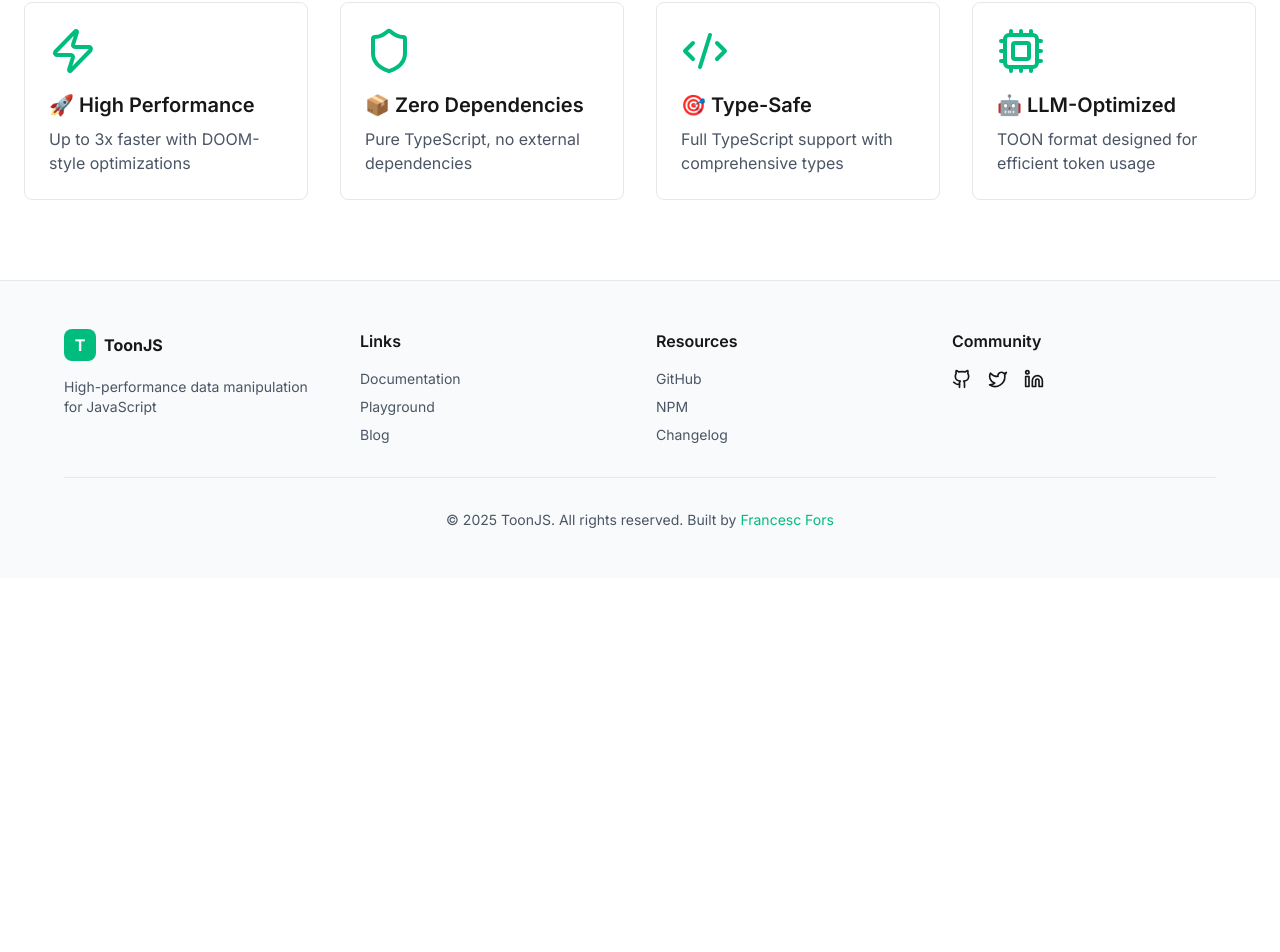
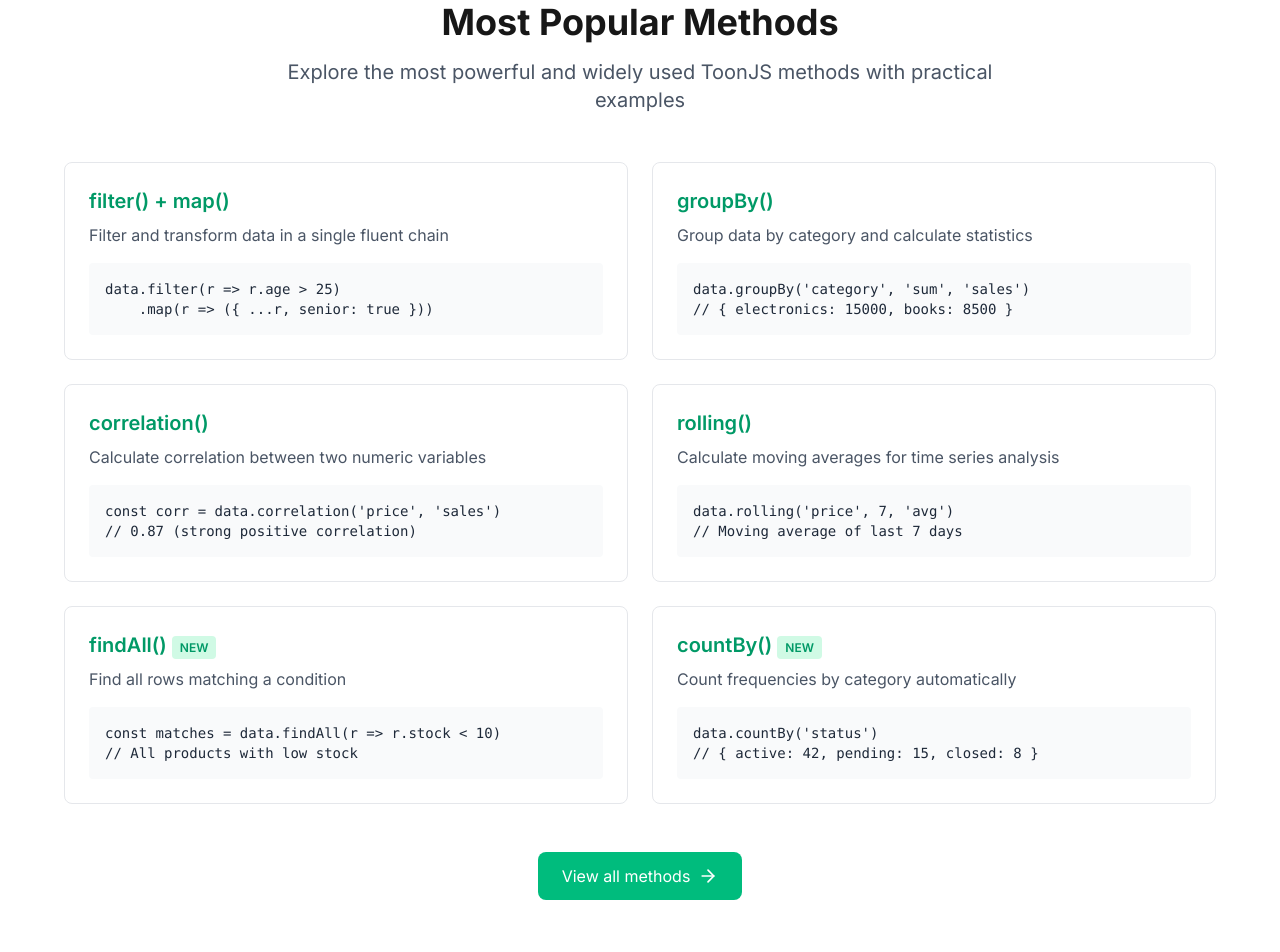
Before and after one commit to cescofors75/webToonJS, a Next.js app: page / in a window 1280 px wide. Shown: the part 854-1806 px from the top of the page. Before the commit the page ends 1432 px from the top, so only its background shows below. Built offline with nearby package versions, Linux system fonts and the light colour scheme; no server answers.

Commit message:
feat: add popular methods showcase section to homepage with examples

```diff
--- a/app/page.tsx
+++ b/app/page.tsx
@@ -67,26 +67,108 @@
         </div>
       </section>
 
-      {/* Features */}
+      {/* Popular Methods */}
       <section className="py-20 px-6">
         <div className="container mx-auto">
+          <h2 className="text-4xl font-bold text-center mb-4">{t.home.methods.title}</h2>
+          <p className="text-xl text-gray-600 text-center mb-12 max-w-3xl mx-auto">
+            {t.home.methods.subtitle}
+          </p>
+
+          <div className="grid grid-cols-1 lg:grid-cols-2 gap-6 max-w-6xl mx-auto">
+            {/* Method 1: filter + map */}
+            <div className="bg-white border border-gray-200 rounded-lg p-6 hover:shadow-lg transition-all">
+              <h3 className="text-xl font-semibold text-emerald-600 mb-2 font-mono">filter() + map()</h3>
+              <p className="text-gray-600 mb-4">{t.home.methods.m1.desc}</p>
+              <pre className="bg-gray-50 rounded p-4 overflow-x-auto text-sm">
+                <code className="text-gray-800">{`data.filter(r => r.age > 25)
+    .map(r => ({ ...r, senior: true }))`}</code>
+              </pre>
+            </div>
+
+            {/* Method 2: groupBy */}
+            <div className="bg-white border border-gray-200 rounded-lg p-6 hover:shadow-lg transition-all">
+              <h3 className="text-xl font-semibold text-emerald-600 mb-2 font-mono">groupBy()</h3>
+              <p className="text-gray-600 mb-4">{t.home.methods.m2.desc}</p>
+              <pre className="bg-gray-50 rounded p-4 overflow-x-auto text-sm">
+                <code className="text-gray-800">{`data.groupBy('category', 'sum', 'sales')
+// { electronics: 15000, books: 8500 }`}</code>
+              </pre>
+            </div>
+
+            {/* Method 3: correlation */}
+            <div className="bg-white border border-gray-200 rounded-lg p-6 hover:shadow-lg transition-all">
+              <h3 className="text-xl font-semibold text-emerald-600 mb-2 font-mono">correlation()</h3>
+              <p className="text-gray-600 mb-4">{t.home.methods.m3.desc}</p>
+              <pre className="bg-gray-50 rounded p-4 overflow-x-auto text-sm">
+                <code className="text-gray-800">{`const corr = data.correlation('price', 'sales')
+// 0.87 (strong positive correlation)`}</code>
+              </pre>
+            </div>
+
+            {/* Method 4: rolling */}
+            <div className="bg-white border border-gray-200 rounded-lg p-6 hover:shadow-lg transition-all">
+              <h3 className="text-xl font-semibold text-emerald-600 mb-2 font-mono">rolling()</h3>
+              <p className="text-gray-600 mb-4">{t.home.methods.m4.desc}</p>
+              <pre className="bg-gray-50 rounded p-4 overflow-x-auto text-sm">
+                <code className="text-gray-800">{`data.rolling('price', 7, 'avg')
+// Moving average of last 7 days`}</code>
+              </pre>
+            </div>
+
+            {/* Method 5: findAll */}
+            <div className="bg-white border border-gray-200 rounded-lg p-6 hover:shadow-lg transition-all">
+              <h3 className="text-xl font-semibold text-emerald-600 mb-2 font-mono">findAll() <span className="text-xs bg-emerald-100 px-2 py-1 rounded">NEW</span></h3>
+              <p className="text-gray-600 mb-4">{t.home.methods.m5.desc}</p>
+              <pre className="bg-gray-50 rounded p-4 overflow-x-auto text-sm">
+                <code className="text-gray-800">{`const matches = data.findAll(r => r.stock < 10)
+// All products with low stock`}</code>
+              </pre>
+            </div>
+
+            {/* Method 6: countBy */}
+            <div className="bg-white border border-gray-200 rounded-lg p-6 hover:shadow-lg transition-all">
+              <h3 className="text-xl font-semibold text-emerald-600 mb-2 font-mono">countBy() <span className="text-xs bg-emerald-100 px-2 py-1 rounded">NEW</span></h3>
+              <p className="text-gray-600 mb-4">{t.home.methods.m6.desc}</p>
+              <pre className="bg-gray-50 rounded p-4 overflow-x-auto text-sm">
+                <code className="text-gray-800">{`data.countBy('status')
+// { active: 42, pending: 15, closed: 8 }`}</code>
+              </pre>
+            </div>
+          </div>
+
+          <div className="text-center mt-12">
+            <Link
+              href="/docs/api-reference"
+              className="inline-flex items-center gap-2 px-6 py-3 bg-emerald-500 text-white rounded-lg hover:bg-emerald-600 transition-all"
+            >
+              {t.home.methods.viewAll}
+              <ArrowRight className="w-5 h-5" />
+            </Link>
+          </div>
+        </div>
+      </section>
+
+      {/* Features */}
+      <section className="py-20 px-6 bg-gray-50">
+        <div className="container mx-auto">
           <div className="grid grid-cols-1 md:grid-cols-2 lg:grid-cols-4 gap-8">
-            <div className="p-6 border border-gray-200 rounded-lg hover:border-emerald-500 transition-all hover:shadow-lg">
+            <div className="p-6 border border-gray-200 rounded-lg hover:border-emerald-500 transition-all hover:shadow-lg bg-white">
               <Zap className="w-12 h-12 text-emerald-500 mb-4" />
               <h3 className="text-xl font-semibold mb-2">{t.home.features.performance.title}</h3>
               <p className="text-gray-600">{t.home.features.performance.desc}</p>
             </div>
-            <div className="p-6 border border-gray-200 rounded-lg hover:border-emerald-500 transition-all hover:shadow-lg">
+            <div className="p-6 border border-gray-200 rounded-lg hover:border-emerald-500 transition-all hover:shadow-lg bg-white">
               <Shield className="w-12 h-12 text-emerald-500 mb-4" />
               <h3 className="text-xl font-semibold mb-2">{t.home.features.zero.title}</h3>
               <p className="text-gray-600">{t.home.features.zero.desc}</p>
             </div>
-            <div className="p-6 border border-gray-200 rounded-lg hover:border-emerald-500 transition-all hover:shadow-lg">
+            <div className="p-6 border border-gray-200 rounded-lg hover:border-emerald-500 transition-all hover:shadow-lg bg-white">
               <Code2 className="w-12 h-12 text-emerald-500 mb-4" />
               <h3 className="text-xl font-semibold mb-2">{t.home.features.typesafe.title}</h3>
               <p className="text-gray-600">{t.home.features.typesafe.desc}</p>
             </div>
-            <div className="p-6 border border-gray-200 rounded-lg hover:border-emerald-500 transition-all hover:shadow-lg">
+            <div className="p-6 border border-gray-200 rounded-lg hover:border-emerald-500 transition-all hover:shadow-lg bg-white">
               <Cpu className="w-12 h-12 text-emerald-500 mb-4" />
               <h3 className="text-xl font-semibold mb-2">{t.home.features.llm.title}</h3>
               <p className="text-gray-600">{t.home.features.llm.desc}</p>
--- a/lib/translations.ts
+++ b/lib/translations.ts
@@ -35,6 +35,17 @@
           title: '🤖 Optimizado para LLMs',
           desc: 'Formato TOON diseñado para uso eficiente de tokens'
         }
+      },
+      methods: {
+        title: 'Métodos Más Populares',
+        subtitle: 'Explora los métodos más potentes y utilizados de ToonJS con ejemplos prácticos',
+        viewAll: 'Ver todos los métodos',
+        m1: { desc: 'Filtra y transforma datos en una sola cadena fluida' },
+        m2: { desc: 'Agrupa datos por categoría y calcula estadísticas' },
+        m3: { desc: 'Calcula la correlación entre dos variables numéricas' },
+        m4: { desc: 'Calcula medias móviles para análisis de series temporales' },
+        m5: { desc: 'Encuentra todas las filas que cumplen una condición' },
+        m6: { desc: 'Cuenta frecuencias por categoría automáticamente' }
       },
       stats: {
         methods: 'Métodos Optimizados',
@@ -196,6 +207,17 @@
           desc: 'Format TOON dissenyat per ús eficient de tokens'
         }
       },
+      methods: {
+        title: 'Mètodes Més Populars',
+        subtitle: 'Explora els mètodes més potents i utilitzats de ToonJS amb exemples pràctics',
+        viewAll: 'Veure tots els mètodes',
+        m1: { desc: 'Filtra i transforma dades en una sola cadena fluïda' },
+        m2: { desc: 'Agrupa dades per categoria i calcula estadístiques' },
+        m3: { desc: 'Calcula la correlació entre dues variables numèriques' },
+        m4: { desc: 'Calcula mitjanes mòbils per anàlisi de sèries temporals' },
+        m5: { desc: 'Troba totes les files que compleixen una condició' },
+        m6: { desc: 'Compta freqüències per categoria automàticament' }
+      },
       stats: {
         methods: 'Mètodes Optimitzats',
         tests: 'Tests Passant',
@@ -349,12 +371,23 @@
         },
         typesafe: {
           title: '🎯 Type-Safe',
-          desc: 'Full TypeScript support with comprehensive types'
+          desc: 'Full TypeScript support with type definitions'
         },
         llm: {
           title: '🤖 LLM-Optimized',
           desc: 'TOON format designed for efficient token usage'
         }
+      },
+      methods: {
+        title: 'Most Popular Methods',
+        subtitle: 'Explore the most powerful and widely used ToonJS methods with practical examples',
+        viewAll: 'View all methods',
+        m1: { desc: 'Filter and transform data in a single fluent chain' },
+        m2: { desc: 'Group data by category and calculate statistics' },
+        m3: { desc: 'Calculate correlation between two numeric variables' },
+        m4: { desc: 'Calculate moving averages for time series analysis' },
+        m5: { desc: 'Find all rows matching a condition' },
+        m6: { desc: 'Count frequencies by category automatically' }
       },
       stats: {
         methods: 'Optimized Methods',
@@ -501,20 +534,31 @@
       features: {
         performance: {
           title: '🚀 Haute Performance',
-          desc: 'Jusqu\'à 3x plus rapide avec optimisations style DOOM'
+          desc: 'Jusqu\'\u00e0 3x plus rapide avec optimisations DOOM'
         },
         zero: {
-          title: '📦 Zéro Dépendances',
-          desc: 'TypeScript pur, sans dépendances externes'
+          title: '📦 Zero Dependencies',
+          desc: 'TypeScript pur, sans d\u00e9pendances externes'
         },
         typesafe: {
           title: '🎯 Type-Safe',
-          desc: 'Support complet TypeScript avec définitions'
+          desc: 'Support complet TypeScript avec d\u00e9finitions'
         },
         llm: {
-          title: '🤖 Optimisé pour LLMs',
-          desc: 'Format TOON conçu pour usage efficace des tokens'
+          title: '🤖 Optimis\u00e9 pour LLMs',
+          desc: 'Format TOON con\u00e7u pour usage efficace des tokens'
         }
+      },
+      methods: {
+        title: 'M\u00e9thodes Les Plus Populaires',
+        subtitle: 'Explorez les m\u00e9thodes ToonJS les plus puissantes et utilis\u00e9es avec des exemples pratiques',
+        viewAll: 'Voir toutes les m\u00e9thodes',
+        m1: { desc: 'Filtrer et transformer les donn\u00e9es en une seule cha\u00eene fluide' },
+        m2: { desc: 'Grouper les donn\u00e9es par cat\u00e9gorie et calculer des statistiques' },
+        m3: { desc: 'Calculer la corr\u00e9lation entre deux variables num\u00e9riques' },
+        m4: { desc: 'Calculer des moyennes mobiles pour l\'analyse de s\u00e9ries temporelles' },
+        m5: { desc: 'Trouver toutes les lignes correspondant \u00e0 une condition' },
+        m6: { desc: 'Compter automatiquement les fr\u00e9quences par cat\u00e9gorie' }
       },
       stats: {
         methods: 'Méthodes Optimisées',
```
